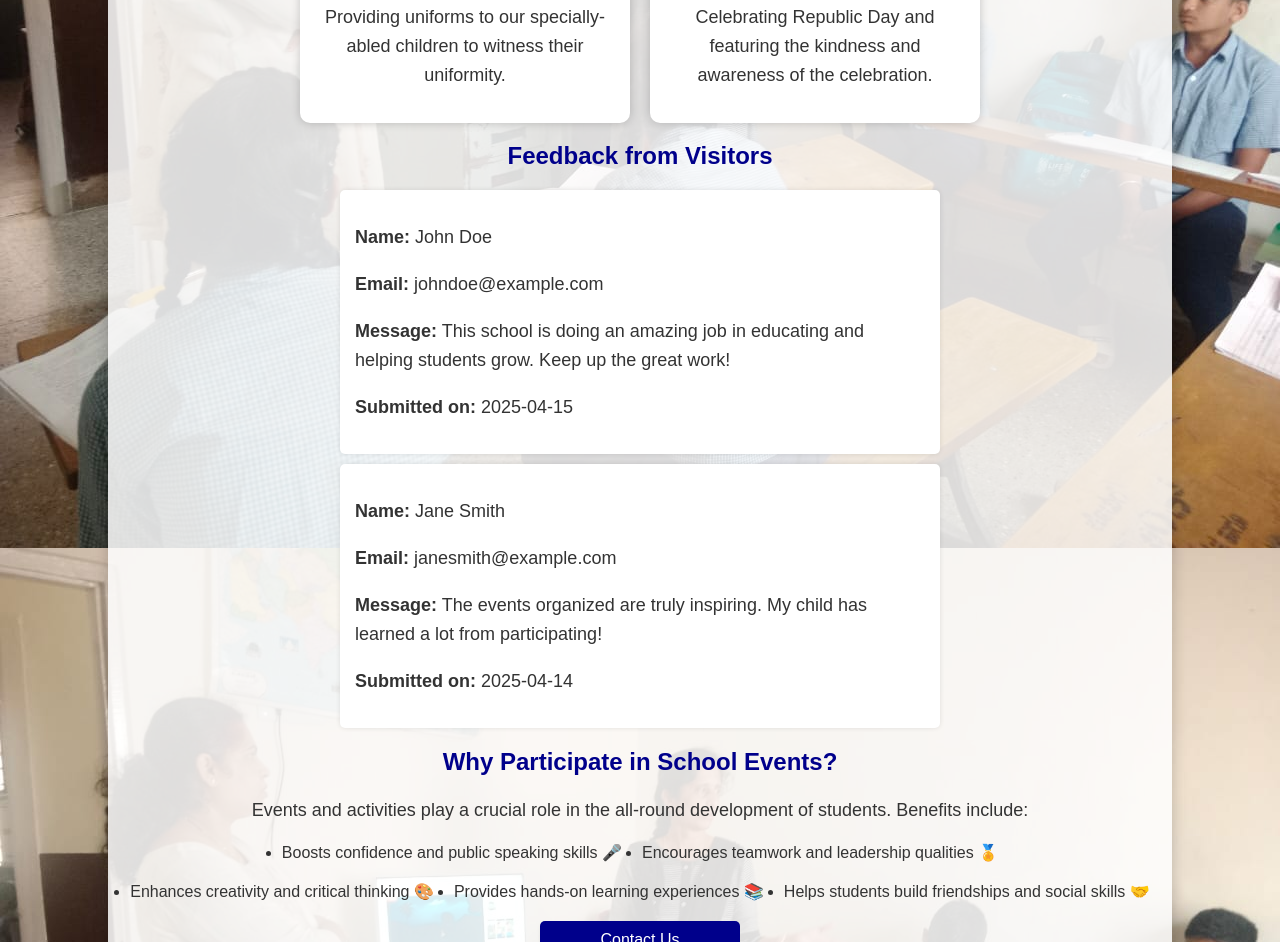
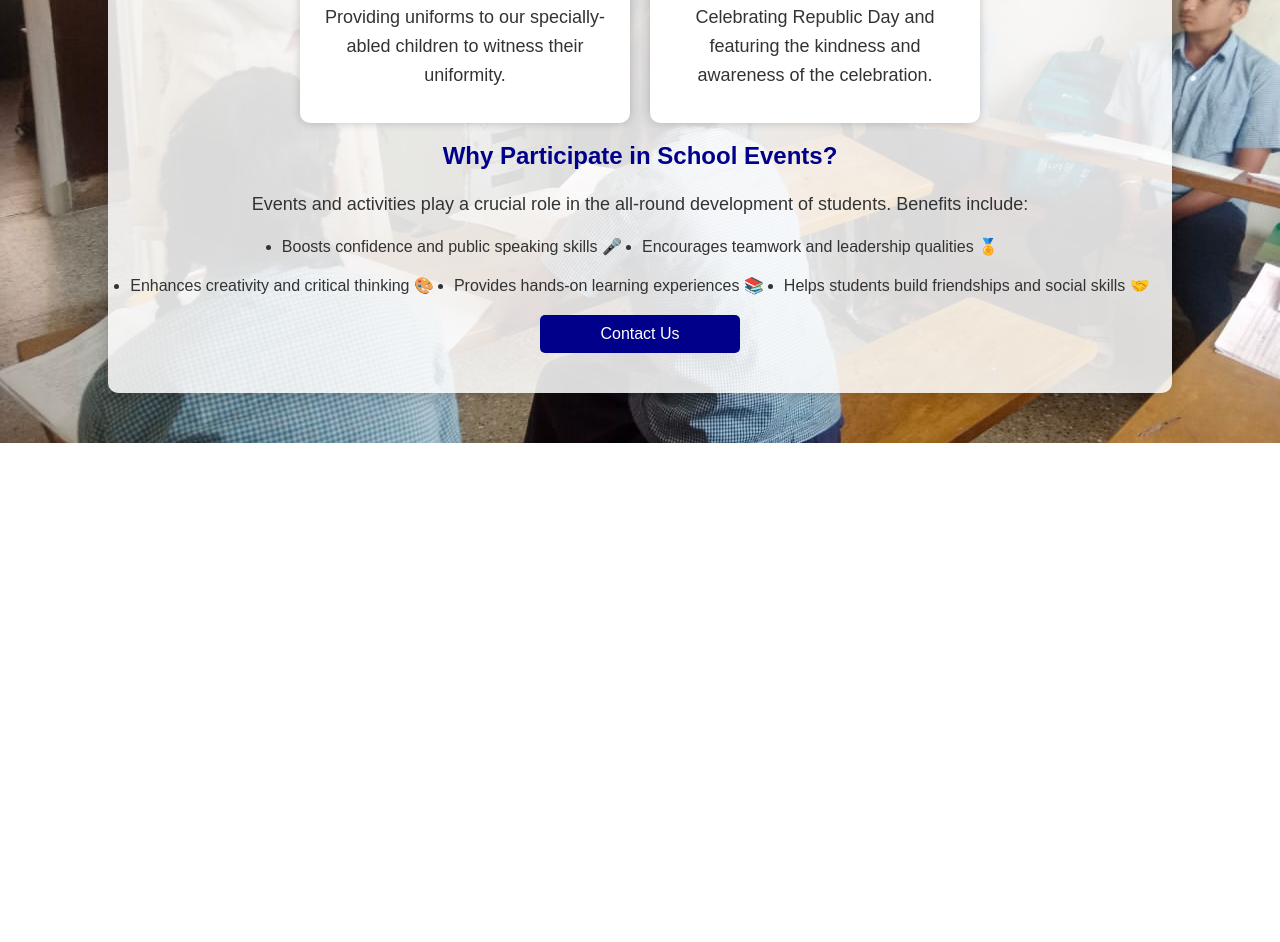
Before and after one commit to RuchithaSG/jeevan_jyothi_school, a plain HTML site: page events.html in a window 1280 px wide. Shown: the part 1372-2314 px from the top of the page. After the commit the page ends 1815 px from the top, so only its background shows below. Drawn offline with Linux system fonts and the light colour scheme.

Commit message:
Add files via upload

```diff
--- a/events.html
+++ b/events.html
@@ -166,22 +166,6 @@
             </div>
         </div>
 
-        <!-- Static Feedback (since dynamic content cannot be used in pure HTML) -->
-        <h2>Feedback from Visitors</h2>
-        <div class="feedback-list">
-            <div class="feedback-item">
-                <p><strong>Name:</strong> John Doe</p>
-                <p><strong>Email:</strong> johndoe@example.com</p>
-                <p><strong>Message:</strong> This school is doing an amazing job in educating and helping students grow. Keep up the great work!</p>
-                <p><strong>Submitted on:</strong> 2025-04-15</p>
-            </div>
-            <div class="feedback-item">
-                <p><strong>Name:</strong> Jane Smith</p>
-                <p><strong>Email:</strong> janesmith@example.com</p>
-                <p><strong>Message:</strong> The events organized are truly inspiring. My child has learned a lot from participating!</p>
-                <p><strong>Submitted on:</strong> 2025-04-14</p>
-            </div>
-        </div>
 
         <h2>Why Participate in School Events?</h2>
         <p>Events and activities play a crucial role in the all-round development of students. Benefits include:</p>
```
